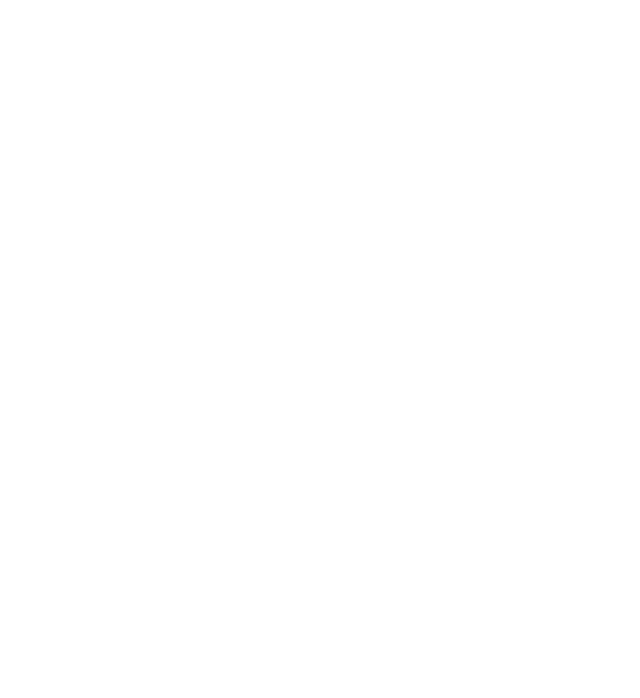
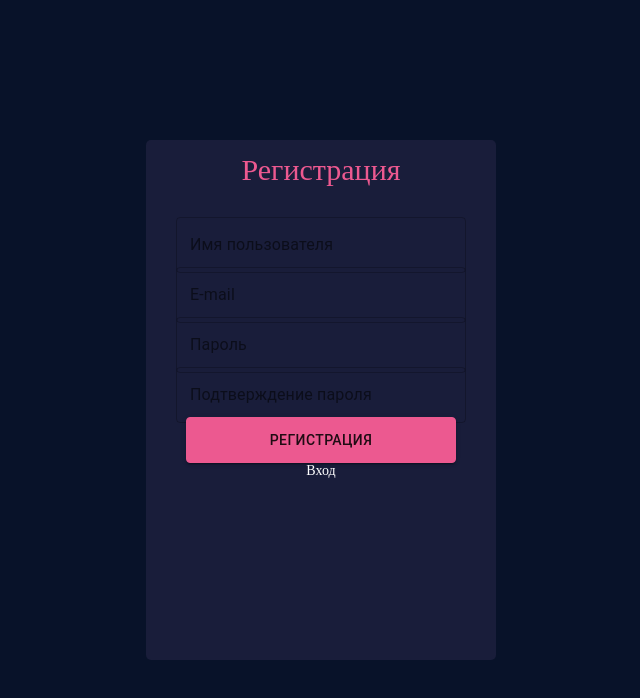
Before and after one commit to emargin/kanban, a React (Create React App) app in the folder client/: page /registration in a window 1280 px wide. Shown: the top 698 px of the page, without its empty margins (319-959 px from the left). Built offline with nearby package versions, Linux system fonts and the light colour scheme.

Commit message:
feat: 🌳 add basic login and reg pages

```diff
--- a/client/src/pages/Auth/Auth.module.scss
+++ b/client/src/pages/Auth/Auth.module.scss
@@ -22,28 +22,17 @@
     justify-content: center;
     align-items: center;
 }
-.loginTitle {
+.title {
     margin: 13px 0 30px 0;
     font-size: 30px;
     color: #EC5990;
     font-weight: 100;
 }
-.loginPostTitle {
-    font-size: 14px;
-    margin-top: 10px;
-}
+
 .input {
     margin: 0 24px 34px 24px;
     width: 280px;
     height: 50px;
-    & input::-webkit-clear-button,
-    & input::-webkit-outer-spin-button,
-    & input::-webkit-inner-spin-button {
-        display: none;
-    };
-    & input[number] {
-        -moz-appearance: textfield;
-    }
 }
 .authButton {
     width: 270px;
@@ -52,7 +41,7 @@
     margin-bottom: 16px;
     margin-top: 15px;
     color: #fff;
-    background-color: #EC5990;
+    background-color: #EC5990!important;
     border: 1px solid #EC5990;
     font-size: 14px;
     text-transform: capitalize;
@@ -69,25 +58,33 @@
         color: #bf1650!important;
     }
 }
-.cssOutlinedInput {
-    color: #fff;
+
+/* LABEL STYLES */
+.input label.Mui-focused {
+    color: #057fa8 !important;
+    font-size: 18px;
+    font-family: Roboto, serif;
 }
 
-.cssFocused {
-    color: #fff;
-    border-color: #fff;
-    // & notchedOutline {
-    //     border-color: "red"
-    // }
+/* INPUT FONT STYLES (on wrapper element not input directly) */
+.input .MuiOutlinedInput-root {
+font-size: 18px;
+font-family: Roboto, serif;
 }
-.cssLabel {
-    color: #fff;
+
+/* BORDER COLOR */
+.input .MuiOutlinedInput-root fieldset {
+border-color: pink;
 }
-.notchedOutline {
-    border-color: #EC5990;
-    &:hover {
-        border-color:#FFFFFF
-    }
+
+/* BORDER COLOR ON HOVER */
+.input .MuiOutlinedInput-root:hover fieldset {
+border-color: yellow;
+}
+
+/* BORDER COLOR ON FOCUS*/
+.input .MuiOutlinedInput-root.Mui-focused fieldset {
+border-color: red;
 }
 .resize {
     font-size: 14px;
--- a/client/src/pages/Auth/Auth.tsx
+++ b/client/src/pages/Auth/Auth.tsx
@@ -3,50 +3,21 @@
 import { Link } from 'react-router-dom'
 import styles from './Auth.module.scss'
 
-const Auth = ():JSX.Element => {
+const Auth = (): JSX.Element => {
     return (
         <section className={styles.loginPage}>
             <div className={styles.loginWindow}>
                 <form className={styles.form}>
-                    <h2 className={styles.loginTitle}>Авторизация</h2>
-                    {/* <Controller
-                        name="email"
-                        control={control}
-                        render={({ field }) => (
+                    <h2 className={styles.title}>Авторизация</h2>
                     <TextField
-                                {...field}
                         id="outlined-basic"
                         variant="outlined"
                         className={styles.input}
-                                InputLabelProps={{
-                                    classes: {
-                                        root: styles.cssLabel,
-                                        focused: styles.cssFocused
-                                    },
-                                    className: styles.resize
-                                }}
-                                InputProps={{
-                                    classes: {
-                                        root: styles.cssOutlinedInput,
-                                        focused: styles.cssFocused,
-                                        notchedOutline: styles.notchedOutline
-                                    }
-                                }}
-                                helperText={errors.email?.message || ''}
-                                error={!!errors.email?.message}
                         autoComplete="off"
                         label="E-mail"
                         type="text"
                     />
-                        )}
-                    />
-
-                    <Controller
-                        name="password"
-                        control={control}
-                        render={({ field }) => (
                     <TextField
-                                {...field}
                         id="outlined-basic"
                         variant="outlined"
                         className={styles.input}
@@ -65,14 +36,13 @@
                             },
                             inputMode: 'numeric'
                         }}
-                                helperText={errors.password?.message || ''}
-                                error={!!errors.password?.message}
+                        // helperText={errors.password?.message || ''}
+                        // error={!!errors.password?.message}
                         autoComplete="off"
                         label="Пароль"
                         type="password"
                     />
-                        )}
-                    /> */}
+
                     <Button className={styles.authButton} variant="contained" type="submit">
                         Войти
                     </Button>
--- a/client/src/pages/Registration/Registration.module.scss
+++ b/client/src/pages/Registration/Registration.module.scss
@@ -0,0 +1,103 @@
+.root {
+    width: 100%;
+    height: 100vh;
+    background-color: #081229;
+    display: flex;
+    justify-content: center;
+    align-items: center;
+    font-family: 'Roboto sans-serif'
+}
+
+.regWindow {
+    display: flex;
+    flex-direction: column;
+    align-items: center;
+    width: 350px;
+    height: 520px;
+    background-color: #191d3a;
+    border-radius: 5px;
+}
+
+.form {
+    display: flex;
+    flex-direction: column;
+    justify-content: center;
+    align-items: center;
+}
+
+.loginTitle {
+    margin: 13px 0 30px 0;
+    font-size: 30px;
+    color: #EC5990;
+    font-weight: 100;
+}
+
+.loginPostTitle {
+    font-size: 14px;
+    margin-top: 10px;
+}
+
+.input {
+    margin: 0 24px 34px 24px;
+    width: 290px;
+    height: 50px;
+    // & input::-webkit-clear-button; & input::-webkit-outer-spin-button; & input::-webkit-inner-spin-button: {
+    //     display: none;
+    // }
+    // & input["number"]: {
+    //     -moz-appearance: textfield;
+    // }
+}
+
+.regButton {
+    width: 270px;
+    height: 46px;
+    border-radius: 30px;
+    margin-bottom: 16px;
+    margin-top: 15px;
+    color: #fff;
+    background-color: #EC5990 !important;
+    border: 1px solid #EC5990 !important;
+    font-size: 14px;
+    text-transform: capitalize;
+
+    &:hover {
+        background-color: #bf1650 !important;
+    }
+}
+
+.helperLink {
+    font-size: 14px;
+    color: rgba(0, 0, 0, 0.38);
+    text-decoration: none;
+    color: #fff;
+
+    &:hover {
+        color: #bf1650 !important;
+    }
+}
+
+.resize {
+    font-size: 14px;
+}
+
+// .cssOutlinedInput:{
+//     color: #fff;
+// }
+
+// .cssFocused: {
+//     color: #fff;
+//     borderColor: #fff;
+//     "& notchedOutline": {
+//         borderColor: "red"
+//       }
+// }
+// .cssLabel: {
+//     color: #fff;
+// }
+// .notchedOutline: {
+//     borderColor: #EC5990;
+//     &&:hover:{
+//         borderColor:#FFFFFF
+//     }
+// }
--- a/client/src/pages/Registration/Registration.tsx
+++ b/client/src/pages/Registration/Registration.tsx
@@ -1,8 +1,138 @@
+import { Button, TextField } from '@material-ui/core'
 import React, { FC } from 'react'
+import { Link } from 'react-router-dom'
 import styles from './Registration.module.scss'
 
-const Registration = ():JSX.Element => {
-    return <></>
+const Registration = (): JSX.Element => {
+    return (
+        <div className={styles.root}>
+            <div className={styles.regWindow}>
+                <form
+                    className={styles.form}
+                // onSubmit={handleSubmit(handlerForm)}
+                >
+                    <h2 className={styles.loginTitle}>Регистрация</h2>
+
+                    <TextField
+                        id="outlined-basic"
+                        variant="outlined"
+                        className={styles.input}
+                        InputLabelProps={{
+                            classes: {
+                                root: styles.cssLabel,
+                                focused: styles.cssFocused,
+                            },
+                            className: styles.resize
+                        }}
+                        InputProps={{
+                            classes: {
+                                root: styles.cssOutlinedInput,
+                                focused: styles.cssFocused,
+                                notchedOutline: styles.notchedOutline,
+                            }
+                        }}
+
+                        // helperText={(errors.name?.message) || ''}
+                        // error={!!errors.name?.message}
+                        autoComplete="off"
+                        label="Имя пользователя"
+                        type="text"
+                    />
+
+
+                    <TextField
+                        id="outlined-basic"
+                        variant="outlined"
+                        className={styles.input}
+                        InputLabelProps={{
+                            classes: {
+                                root: styles.cssLabel,
+                                focused: styles.cssFocused,
+                            },
+                            className: styles.resize
+                        }}
+                        InputProps={{
+                            classes: {
+                                root: styles.cssOutlinedInput,
+                                focused: styles.cssFocused,
+                                notchedOutline: styles.notchedOutline,
+                            }
+                        }}
+
+                        // helperText={(errors.email?.message) || ''}
+                        // error={!!errors.email?.message}
+                        autoComplete="off"
+                        label="E-mail"
+                        type="text"
+                    />
+
+
+
+                    <TextField
+                        id="outlined-basic"
+                        variant="outlined"
+                        className={styles.input}
+
+                        InputLabelProps={{
+                            classes: {
+                                root: styles.cssLabel,
+                                focused: styles.cssFocused,
+                            },
+                            className: styles.resize
+                        }}
+                        InputProps={{
+                            classes: {
+                                root: styles.cssOutlinedInput,
+                                focused: styles.cssFocused,
+                                notchedOutline: styles.notchedOutline,
+                            },
+                            inputMode: "numeric"
+                        }}
+
+                        // helperText={(errors.password?.message) || ''}
+                        // error={!!errors.password?.message}
+                        autoComplete="off"
+                        label="Пароль"
+                        type="password"
+                    />
+
+                    <TextField
+                        id="outlined-basic"
+                        variant="outlined"
+                        className={styles.input}
+
+                        InputLabelProps={{
+                            classes: {
+                                root: styles.cssLabel,
+                                focused: styles.cssFocused,
+                            },
+                            className: styles.resize
+                        }}
+                        InputProps={{
+                            classes: {
+                                root: styles.cssOutlinedInput,
+                                focused: styles.cssFocused,
+                                notchedOutline: styles.notchedOutline,
+                            },
+                            inputMode: "numeric"
+                        }}
+
+                        // helperText={(errors.password?.message) || ''}
+                        // error={!!errors.password?.message}
+                        autoComplete="off"
+                        label="Подтверждение пароля"
+                        type="password"
+                    />
+
+
+                    <Button className={styles.regButton} variant="contained" type="submit" >
+                        Регистрация
+                    </Button>
+                    <Link to='/auth' className={styles.helperLink}>Вход</Link>
+                </form>
+            </div>
+        </div>
+    )
 }
 
 export default Registration
```
Also changed, not shown: 2 other files (tests, documents, lock files or other folders). Lines whose indentation alone changed are shown as unchanged.
